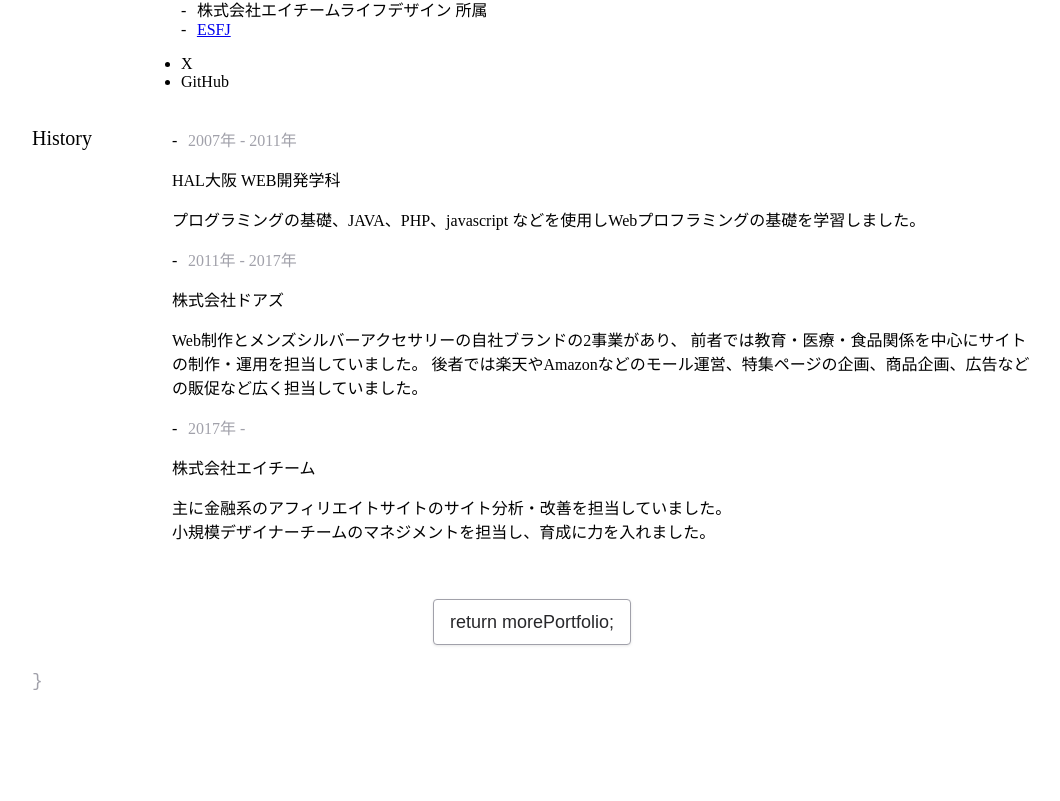
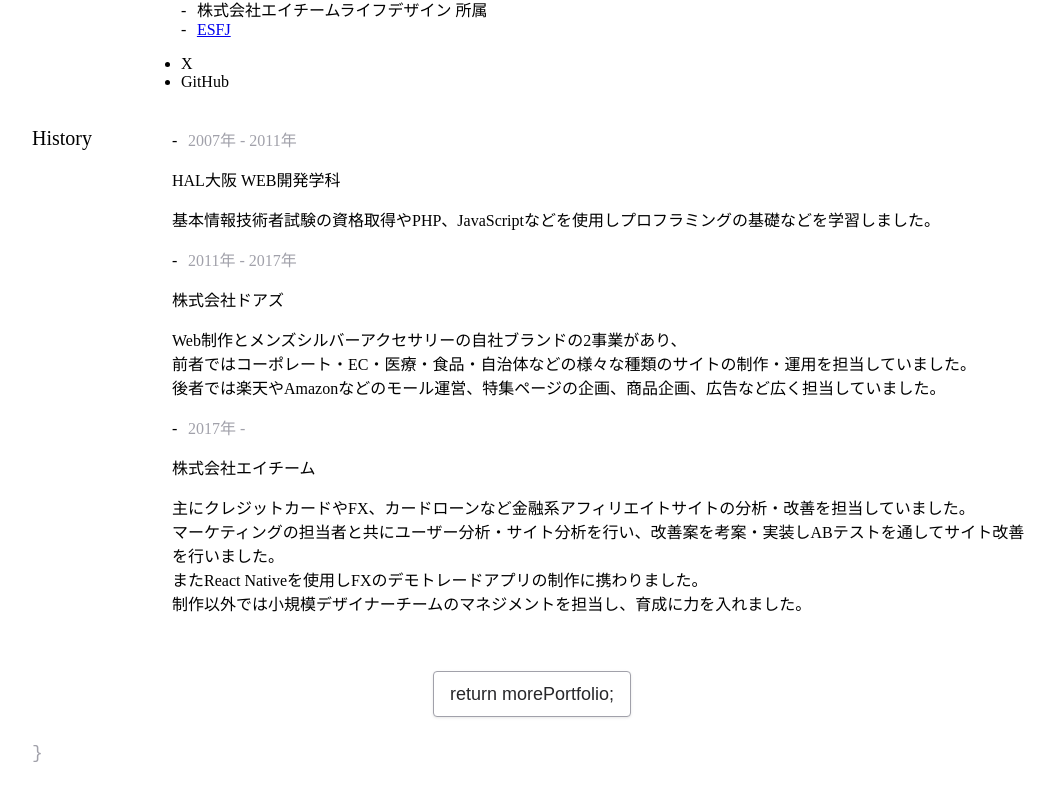
Before and after one commit to chika-create/portfolio, a Next.js app: page /profile in a window 1280 px wide. Shown: the part 623-1424 px from the top of the page, without its empty margins (108-1168 px from the left). Built offline with nearby package versions, Linux system fonts and the light colour scheme.

Commit message:
:art: ProfileのHistory文章を変更

```diff
--- a/pages/profile/index.tsx
+++ b/pages/profile/index.tsx
@@ -51,8 +51,7 @@ export default function profile() {
                   </span>
                   <p>HAL大阪 WEB開発学科</p>
                   <p>
-                    プログラミングの基礎、JAVA、PHP、javascript
-                    などを使用しWebプロフラミングの基礎を学習しました。
+                    基本情報技術者試験の資格取得やPHP、JavaScriptなどを使用しプロフラミングの基礎などを学習しました。
                   </p>
                 </li>
                 <li className={styles.profile__listItem}>
@@ -63,8 +62,10 @@ export default function profile() {
                   <p>株式会社ドアズ</p>
                   <p>
                     Web制作とメンズシルバーアクセサリーの自社ブランドの2事業があり、
-                    前者では教育・医療・食品関係を中心にサイトの制作・運用を担当していました。
-                    後者では楽天やAmazonなどのモール運営、特集ページの企画、商品企画、広告などの販促など広く担当していました。
+                    <br />
+                    前者ではコーポレート・EC・医療・食品・自治体などの様々な種類のサイトの制作・運用を担当していました。
+                    <br />
+                    後者では楽天やAmazonなどのモール運営、特集ページの企画、商品企画、広告など広く担当していました。
                   </p>
                 </li>
                 <li className={styles.profile__listItem}>
@@ -73,9 +74,14 @@ export default function profile() {
                   </span>
                   <p>株式会社エイチーム</p>
                   <p>
-                    主に金融系のアフィリエイトサイトのサイト分析・改善を担当していました。
+                    主にクレジットカードやFX、カードローンなど金融系アフィリエイトサイトの分析・改善を担当していました。
                     <br />
-                    小規模デザイナーチームのマネジメントを担当し、育成に力を入れました。
+                    マーケティングの担当者と共にユーザー分析・サイト分析を行い、改善案を考案・実装しABテストを通してサイト改善を行いました。
+                    <br />
+                    またReact
+                    Nativeを使用しFXのデモトレードアプリの制作に携わりました。
+                    <br />
+                    制作以外では小規模デザイナーチームのマネジメントを担当し、育成に力を入れました。
                   </p>
                 </li>
               </ul>
```
